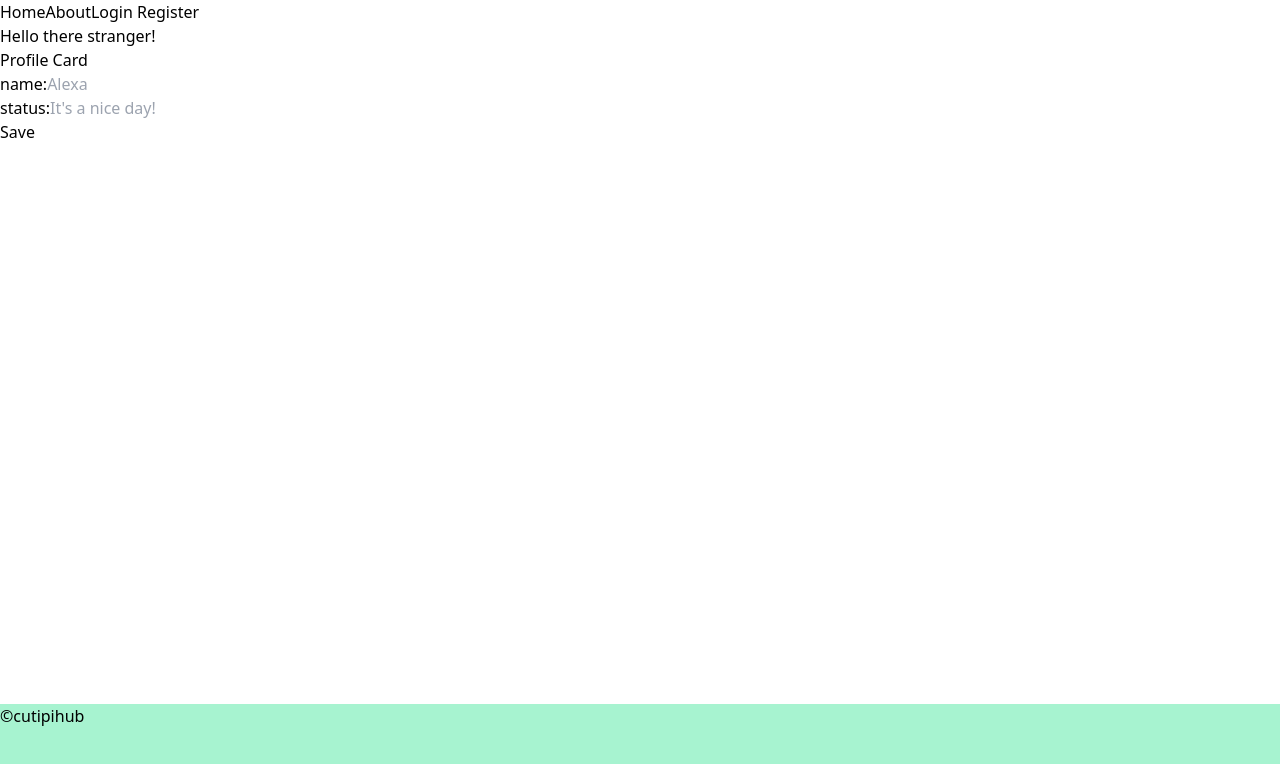
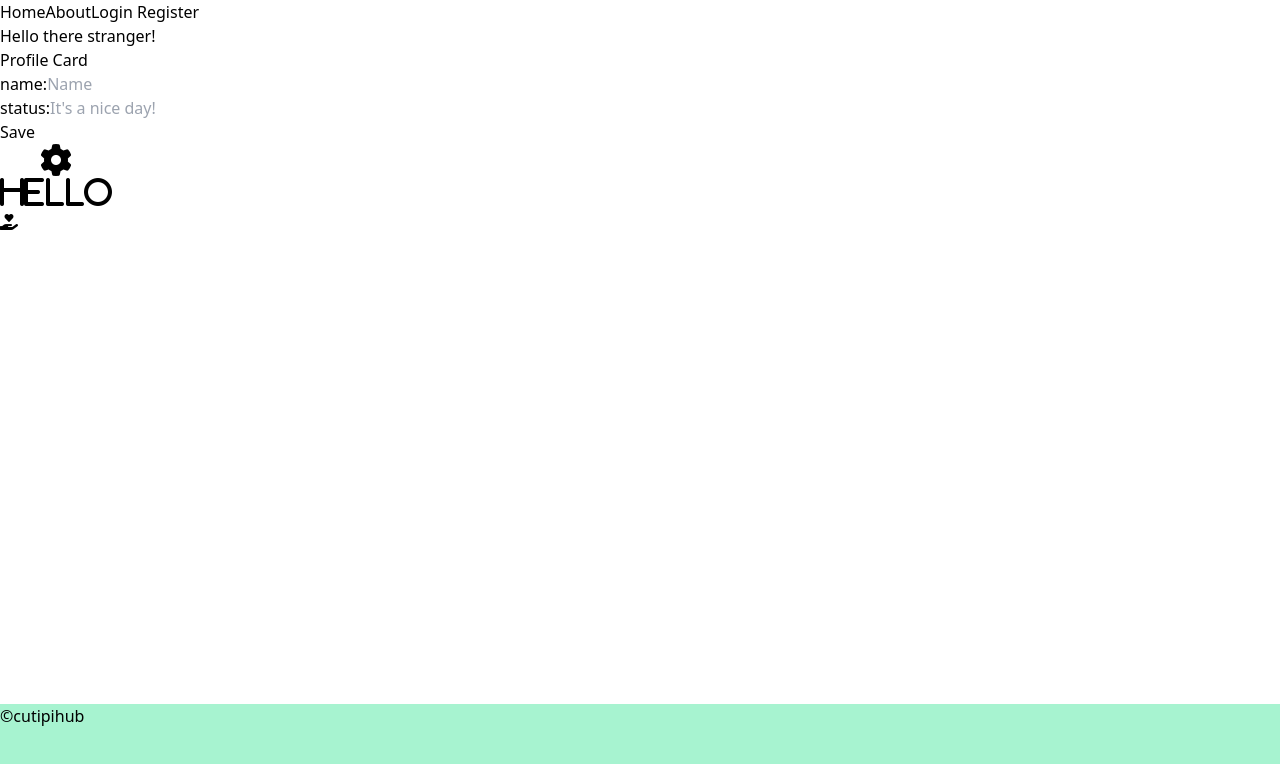
Before and after one commit to u-s-c-l/i-t-t-w-s-d, a React (Create React App) app: page / in a window 1280 px wide. Shown: the top 764 px of the page. Built offline with nearby package versions, Linux system fonts and the light colour scheme.

Commit message:
added chat button and the settings button to userprofile

```diff
--- a/src/components/Chat/index.js
+++ b/src/components/Chat/index.js
@@ -4,7 +4,7 @@ const Chat = () => {
   return (
     <div>
       <button id="chat_btn">
-        {/* <i className="fa-solid fa-hand-holding-heart"></i> */}
+        <i className="fa-solid fa-hand-holding-heart"></i>
       </button>
     </div>
   );
--- a/src/components/Name/index.js
+++ b/src/components/Name/index.js
@@ -11,7 +11,7 @@ const Name = ({ onChange, value }) => {
         onChange={onChange}
         maxLength="25"
         value={value}
-        placeholder="Alexa"
+        placeholder="Name"
         required
       />
     </div>
--- a/src/pages/UserProfile/index.js
+++ b/src/pages/UserProfile/index.js
@@ -1,6 +1,13 @@
 import React, { useState } from "react";
 // import PropTypes from "prop-types";
-import { Edit, Status, Name, Profile } from "../../components";
+import {
+  Edit,
+  Status,
+  Name,
+  Profile,
+  SettingsBtn,
+  Chat
+} from "../../components";
 
 const UserProfile = () => {
   const [name, setName] = useState("");
@@ -33,6 +40,8 @@ const UserProfile = () => {
       ) : (
         <Profile onSubmit={handleSubmit} name={name} status={status} />
       )}
+      <SettingsBtn />
+      <Chat />
     </>
   );
 };
```
